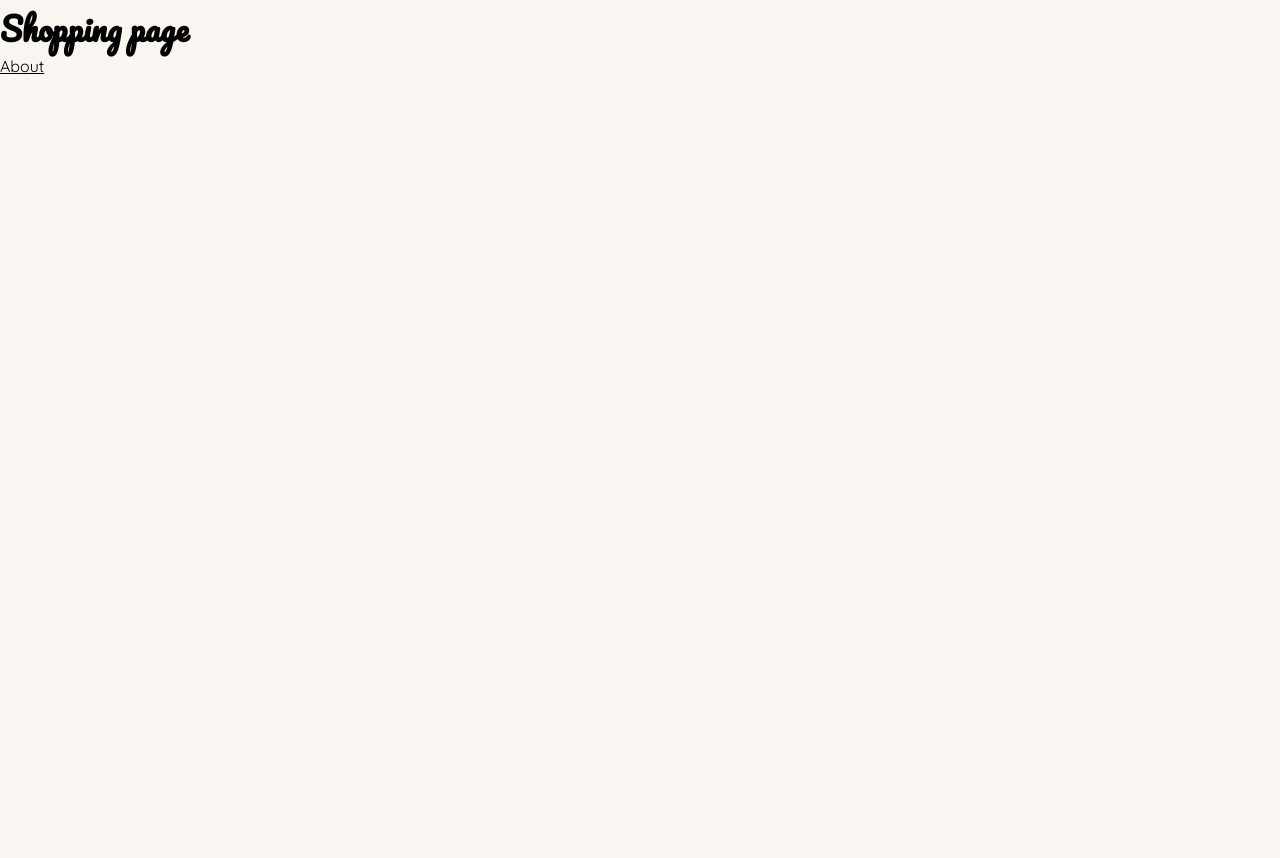
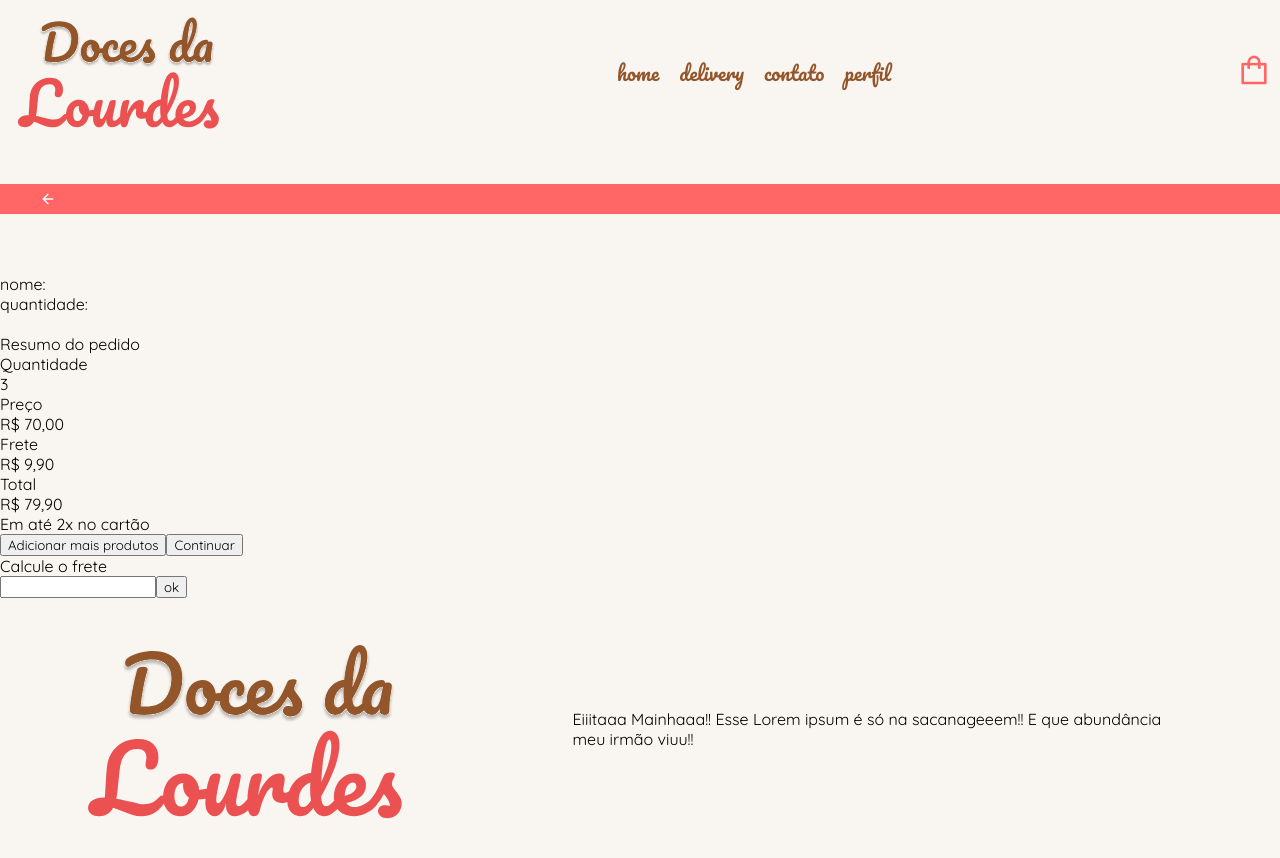
Before and after one commit to taysmar/doceria-lourdes, a React (Create React App) app: page /Shopping in a window 1280 px wide. Before the commit the page ends 800 px from the top, so only its background shows below. Built offline with nearby package versions, Linux system fonts and the light colour scheme.

Commit message:
Adições na tela de carrinho de compras

```diff
--- a/package.json
+++ b/package.json
@@ -8,6 +8,7 @@
     "primereact": "^10.9.2",
     "react": "^19.0.0",
     "react-dom": "^19.0.0",
+    "react-icons": "^5.5.0",
     "react-multi-carousel": "^2.8.5",
     "react-router-dom": "^7.3.0",
     "react-scripts": "5.0.1",
--- /dev/null
+++ b/src/pages/Shopping.css
@@ -0,0 +1,12 @@
+.divider-container{
+    background-color: #FF6665;
+    display: flex;
+    align-items: center;
+    height: 30px;
+    margin: 20px 0 20px 0;
+}
+.arrow-back{
+    margin-left: 40px;
+    stroke: #fff;
+
+}
--- a/src/pages/Shopping.js
+++ b/src/pages/Shopping.js
@@ -1,11 +1,66 @@
 import * as React from 'react';
 import { Link } from 'react-router-dom';
+import Header from '../components/Header';
+import { LuArrowLeft } from "react-icons/lu";
+import './Shopping.css'
+import Footer from '../components/Footer';
+
 
 export default function Shopping() {
   return (
     <>
-      <h1>Shopping page</h1>
-      <Link to="/about">About</Link>
+      <Header />
+      <div className="divider-container">
+      <LuArrowLeft className='arrow-back'/>
+      </div>
+
+      <div className='body-container'>
+        <div className='itens-container'>
+          <img></img>
+          <p></p>
+          <p></p>
+        </div>
+
+        <div className='itens-container'>
+          <img></img>
+          <p>nome: </p>
+          <p>quantidade: </p>
+        </div>
+
+        <div className='itens-container'>
+          <img></img>
+          <p></p>
+          <p></p>
+        </div>
+
+        <div className='order-resume-container'>
+          <p className='resume-title'>Resumo do pedido</p>
+          <div className='resume'>
+          <p>Quantidade </p>
+          <p>3</p>
+          <p>Preço</p>
+          <p>R$ 70,00</p>
+          <p>Frete</p>
+          <p>R$ 9,90</p>
+          </div>
+          <div className='divider-t'></div>
+          <div className='total'>
+            <p>Total</p>
+            <p>R$ 79,90</p>
+            <p>Em até 2x no cartão</p>
+          </div>
+          <div className='divider-b'></div>
+          <div className='button-container'>
+          <button>Adicionar mais produtos</button>
+          <button>Continuar</button>
+          </div>
+        </div>
+        <div className='frete-container'></div>
+        <p className='frete-title'>Calcule o frete</p>
+        <input></input>
+        <button>ok</button>
+      </div>
+      <Footer className='footer'/>
     </>
   );
 }
```
Also changed, not shown: 1 other file (tests, documents, lock files or other folders).
